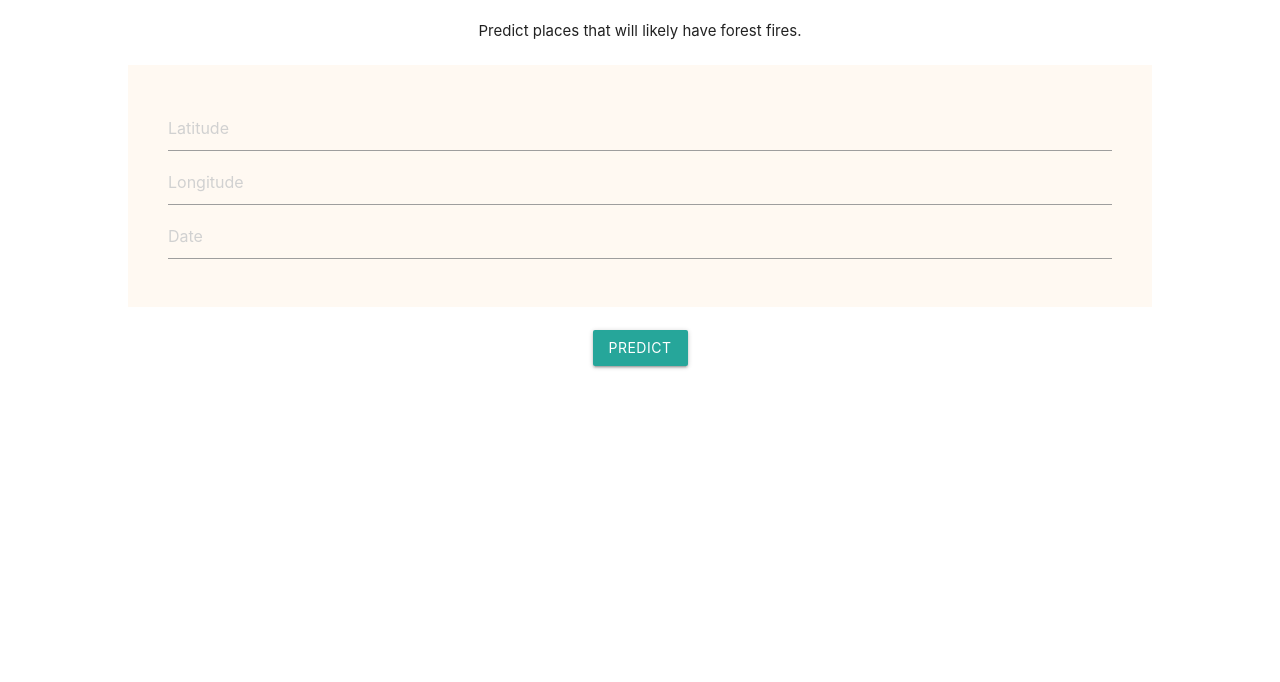
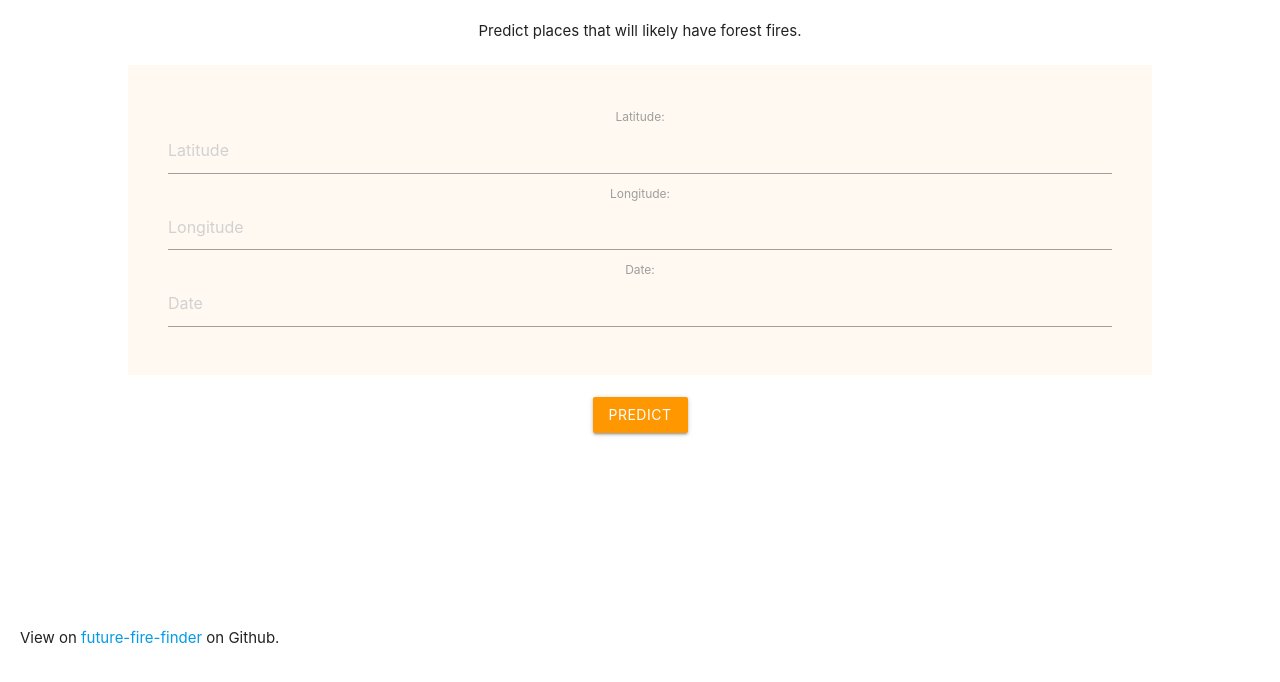
Before and after one commit to JakeRoggenbuck/future-fire-finder, a plain HTML site: page frontend/index.html in a window 1280 px wide. Shown: the part 116-798 px from the top of the page. Drawn offline with nearby package versions, Linux system fonts and the light colour scheme.

Commit message:
Add more to frontend

```diff
--- a/frontend/css/style.css
+++ b/frontend/css/style.css
@@ -3,3 +3,10 @@
   background: #fff9f2;
   padding: 40px;
 }
+
+.footer {
+  position: absolute;
+  bottom: 10px;
+  padding: 10px;
+  padding-left: 20px;
+}
--- a/frontend/index.html
+++ b/frontend/index.html
@@ -27,18 +27,32 @@
       <br />
 
       <div class="input-box">
+        <label for="latitude">Latitude: </label>
         <input
           type="text"
-          id="myName"
+          id="latitude"
           placeholder="Latitude"
           style="color: black"
         />
-        <input type="text" id="myName" placeholder="Longitude" />
-        <input type="text" id="myName" placeholder="Date" />
+        <label for="longitude">Longitude: </label>
+        <input type="text" id="longitude" placeholder="Longitude" />
+
+        <label for="date">Date: </label>
+        <input type="text" id="date" placeholder="Date" />
       </div>
 
       <br />
-      <button class="waves-effect waves-light btn">Predict</button>
+      <button class="waves-effect waves-light btn orange">Predict</button>
+    </div>
+    <div class="footer">
+      <p>
+        View on
+        <a
+          href="https://github.com/JakeRoggenbuck/future-fire-finder/blob/main/README.md"
+          >future-fire-finder</a
+        >
+        on Github.
+      </p>
     </div>
   </body>
 </html>
```
